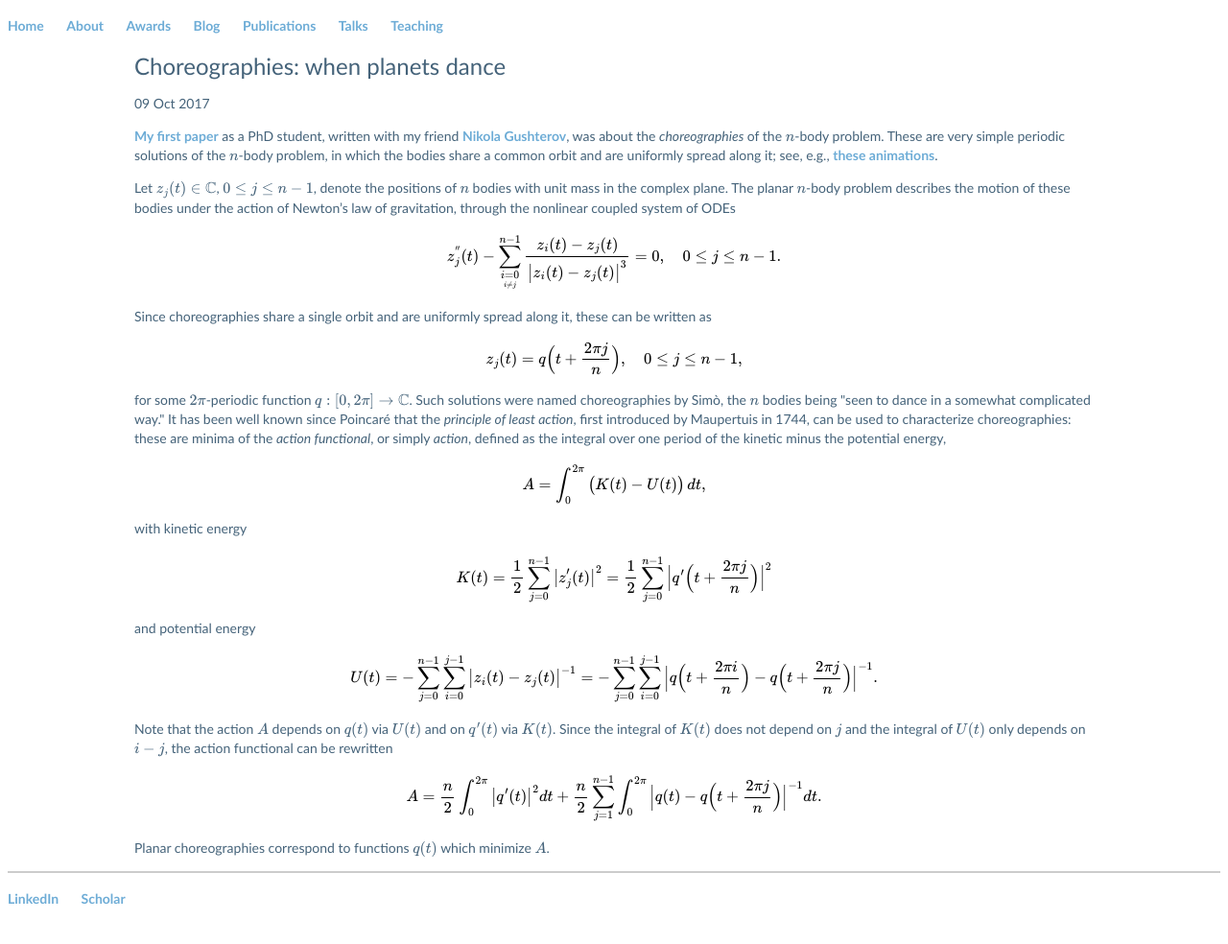
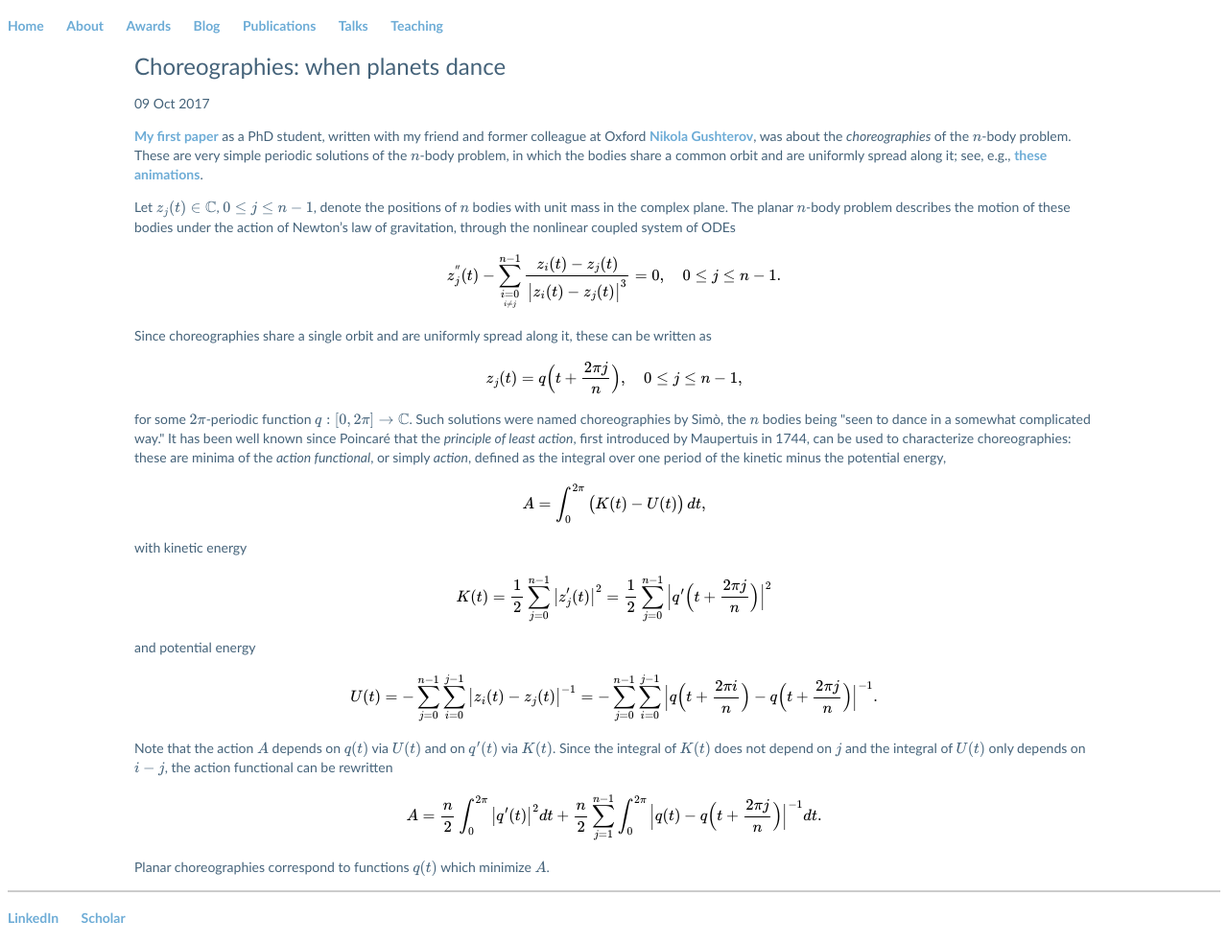
Before and after one commit to Hadrien-Montanelli/Hadrien-Montanelli.github.io, a Jekyll site: the page built from _posts/2017-10-09-choreographies.md, in a window 1280 px wide. Shown: the whole page at 96% size. Built offline with Jekyll 4.4.1, drawn with Linux system fonts in a browser that asks for light colours; formulas are drawn with MathJax 3.

Commit message:
Update 2017-10-09-choreographies.md

```diff
--- a/_posts/2017-10-09-choreographies.md
+++ b/_posts/2017-10-09-choreographies.md
@@ -5,7 +5,8 @@ date: 2017-10-09
 ---
 
 <a href="http://arxiv.org/pdf/1505.04848.pdf">My first paper</a> as a PhD student,
-written with my friend <a href="http://scholar.google.com/citations?user=w-PVG8sAAAAJ&hl=en">Nikola Gushterov</a>,
+written with my friend and former colleague at Oxford
+<a href="http://scholar.google.com/citations?user=w-PVG8sAAAAJ&hl=en">Nikola Gushterov</a>,
 was about the <i>choreographies</i> of the $$n$$-body problem.
 These are very simple periodic solutions of the $$n$$-body problem, in which the bodies share a common orbit
 and are uniformly spread along it;
```
